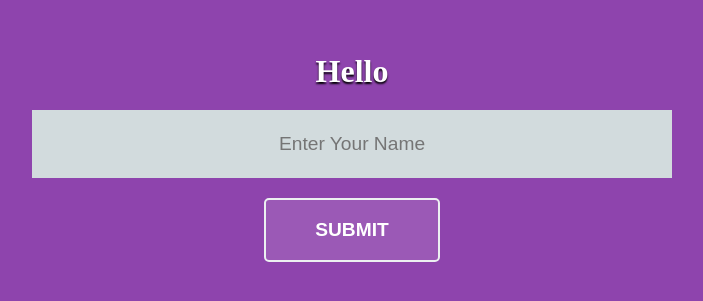
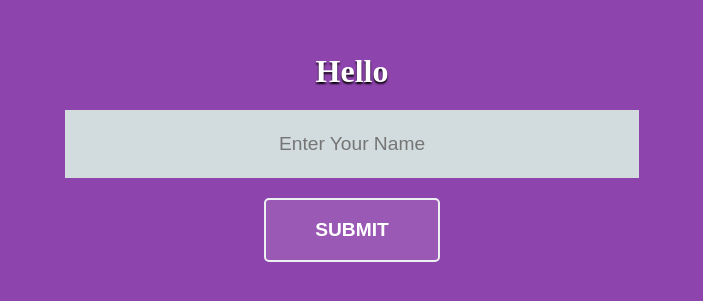
Before and after one commit to huzaifa25/React-Practice, a React (Create React App) app: page / in a window 1280 px wide. Shown: the part 243-544 px from the top of the page, without its empty margins (288-991 px from the left). Built offline with nearby package versions, Linux system fonts and the light colour scheme.

Commit message:
final update

```diff
--- a/src/App.js
+++ b/src/App.js
@@ -11,18 +11,20 @@
         console.log (event.target.value)
         Setholder(event.target.value)
     }
-    const safeer = () => {
-
+    const safeer = (event) => {
+        event.preventDefault();
         SetFullName(holder);
     }
 
     return(
         <>
-            <div>
-                <h1>Hello {fullName}</h1>
-                <input type="text" placeholder="Enter Your Name" onChange={nameSafer} value={holder}/>
-                <button onClick={safeer}>Submit</button>
-            </div>
+            <form onSubmit={safeer}>
+                <div>
+                 <h1>Hello {fullName}</h1>
+                 <input type="text" placeholder="Enter Your Name" onChange={nameSafer} value={holder}/>
+                 <button type="submit">Submit</button>
+                </div>
+            </form>
         </>
     );
 }
--- a/src/form.css
+++ b/src/form.css
@@ -24,7 +24,7 @@
 }
 
 input{
-    width: 50%;
+    width: 200%;
     padding: 23px 20px;
     border: none;
     outline: none;
```
